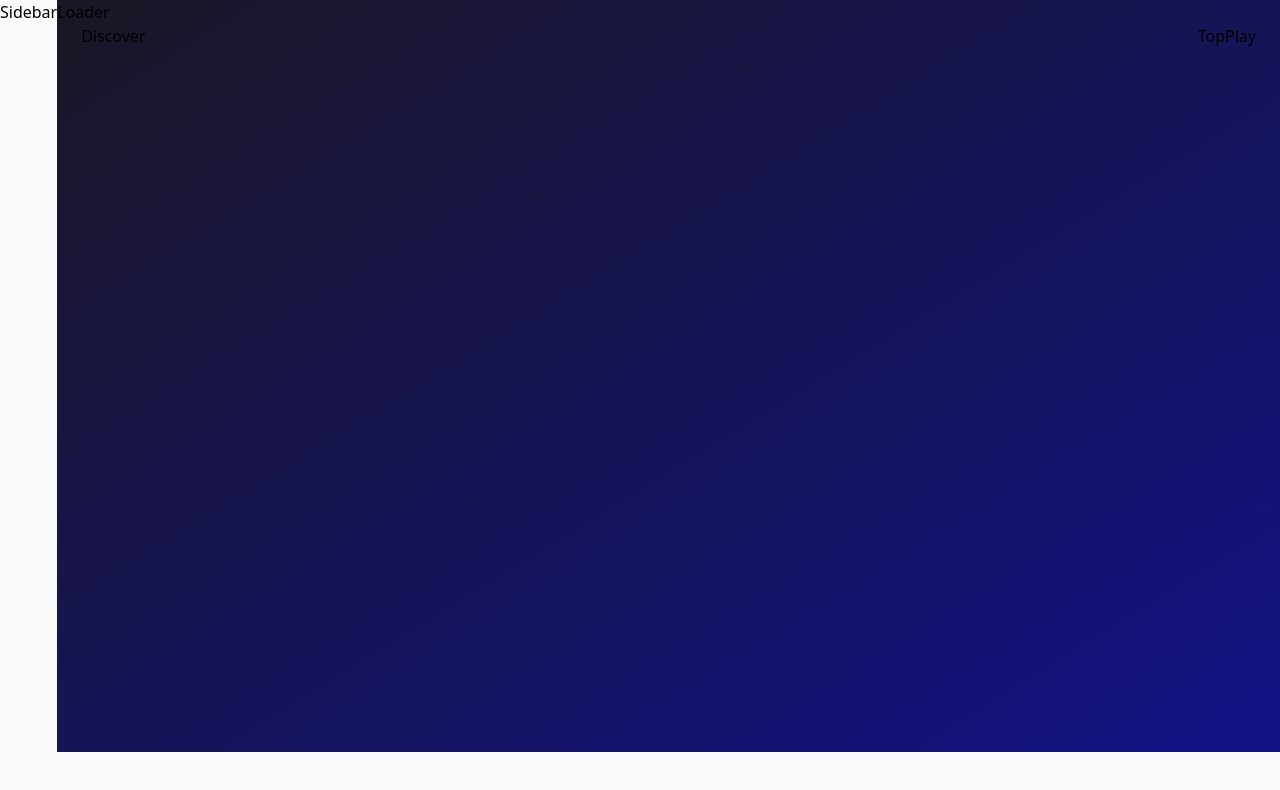
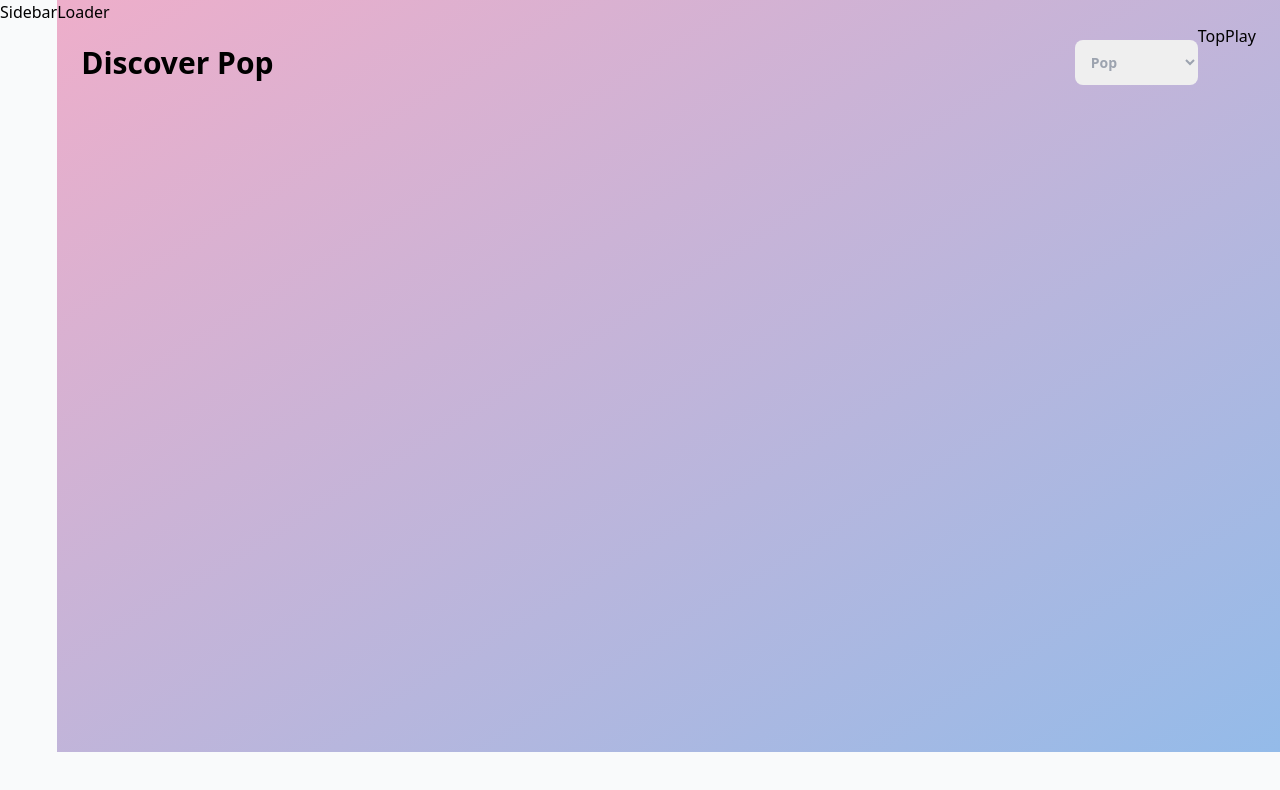
Before and after one commit to CutieMath/react-spotify, a React (Vite) app: page / in a window 1280 px wide. Shown: the top 790 px of the page. Built offline with nearby package versions, Linux system fonts and the light colour scheme.

Commit message:
start working on the discover page

```diff
--- a/src/App.jsx
+++ b/src/App.jsx
@@ -1,8 +1,16 @@
-import { useSelector } from 'react-redux';
-import { Route, Routes } from 'react-router-dom';
+import { useSelector } from "react-redux";
+import { Route, Routes } from "react-router-dom";
 
-import { Searchbar, Sidebar, MusicPlayer, TopPlay } from './components';
-import { ArtistDetails, TopArtists, AroundYou, Discover, Search, SongDetails, TopCharts } from './pages';
+import { Searchbar, Sidebar, MusicPlayer, TopPlay } from "./components";
+import {
+  ArtistDetails,
+  TopArtists,
+  AroundYou,
+  Discover,
+  Search,
+  SongDetails,
+  TopCharts,
+} from "./pages";
 
 const App = () => {
   const { activeSong } = useSelector((state) => state.player);
@@ -10,7 +18,7 @@
   return (
     <div className="relative flex">
       <Sidebar />
-      <div className="flex-1 flex flex-col bg-gradient-to-br from-black to-[#121286]">
+      <div className="flex-1 flex flex-col bg-gradient-to-br from-[#eeaeca] to-[#94bbe9]">
         <Searchbar />
 
         <div className="px-6 h-[calc(100vh-72px)] overflow-y-scroll hide-scrollbar flex xl:flex-row flex-col-reverse">
--- a/src/pages/Discover.jsx
+++ b/src/pages/Discover.jsx
@@ -1,3 +1,27 @@
-const Discover = () => <div>Discover</div>;
+import { Error, Loader, SongCard } from "../components";
+import { genres } from "../assets/constants";
+
+const Discover = () => {
+  console.log(genres);
+  const genreTitle = "Pop";
+  return (
+    <div className="flex flex-col">
+      <div className="w-full flex justify-between items-center sm:flex-row flex-col mt-4 mb-10">
+        <h2 className="font-bold text-3xl text-left">Discover {genreTitle}</h2>
+        <select
+          onChange={() => {}}
+          value=""
+          className="font-bold text-gray-400 p-3 text-sm rounded-lg outline-none sm:mt-0 mt-5"
+        >
+          {genres.map((genre) => (
+            <option key={genre.value} value={genre.value}>
+              {genre.title}
+            </option>
+          ))}
+        </select>
+      </div>
+    </div>
+  );
+};
 
 export default Discover;
```
